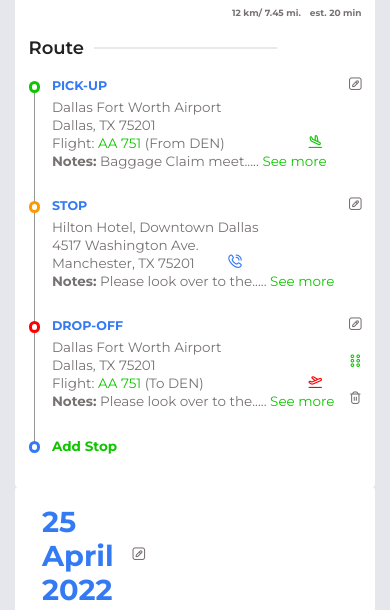
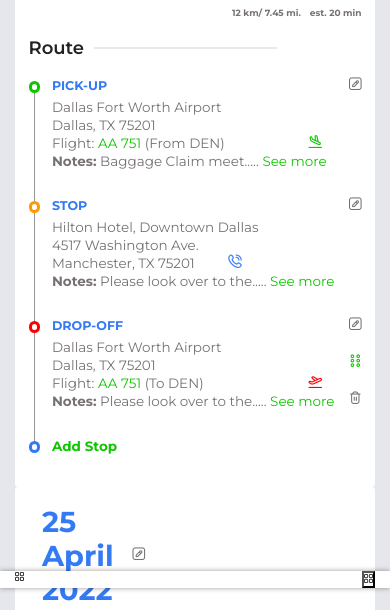
Before and after one commit to habibkkml/rc_dashboard, a website built with Vite: page index.html in a window 390 px wide. Shown: the part 256-866 px from the top of the page. Built offline with nearby package versions, Linux system fonts and the light colour scheme.

Commit message:
header responsive issue fix

```diff
--- a/index.html
+++ b/index.html
@@ -403,6 +403,26 @@
         </div>
       </div>
     </main>
+    <footer class="footer d-lg-none d-block">
+      <div class="container-fluid">
+        <div class="row">
+          <div class="col-lg-12">
+            <ul>
+              <li>
+                <button class="bg-transparent border-0 p-0">
+                  <i class="fi fi-rr-apps"></i>
+                </button>
+              </li>
+              <li>
+                <button class="bg-transparent p-0">
+                  <i class="fi fi-rr-apps"></i>
+                </button>
+              </li>
+            </ul>
+          </div>
+        </div>
+      </div>
+    </footer>
     <script type="text/javascript" src="bootstrap/dist/js/bootstrap.bundle.min.js"></script>
     <script type="module" src="/main.js"></script>
   </body>
--- /dev/null
+++ b/public/assets/scss/components/footer.scss
@@ -0,0 +1,17 @@
+.footer {
+    position: fixed;
+    bottom: 0;
+    width: 100%;
+    background: #fff;
+    z-index: 999;
+    box-shadow: 0 0 5px 0px rgba($color: #000000, $alpha: 0.4);
+    ul {
+        margin: 0;
+        padding: 0;
+        display: flex;
+        justify-content: space-between;
+        list-style: none;
+        li {
+        }
+    }
+}
--- a/public/assets/scss/components/header.scss
+++ b/public/assets/scss/components/header.scss
@@ -35,10 +35,9 @@
         @include medium-desktop {
             overflow: hidden;
             max-height: 0;
+            flex-direction: column-reverse;
         }
         &.menu-active {
-            display: flex;
-            flex-direction: column-reverse;
             max-height: 100vh;
             overflow-y: auto;
         }
--- a/style.scss
+++ b/style.scss
@@ -9,3 +9,4 @@
 @import "./public/assets/scss/components/header";
 @import "./public/assets/scss/components/sidebar";
 @import "./public/assets/scss/components/main";
+@import "./public/assets/scss/components/footer";
```
